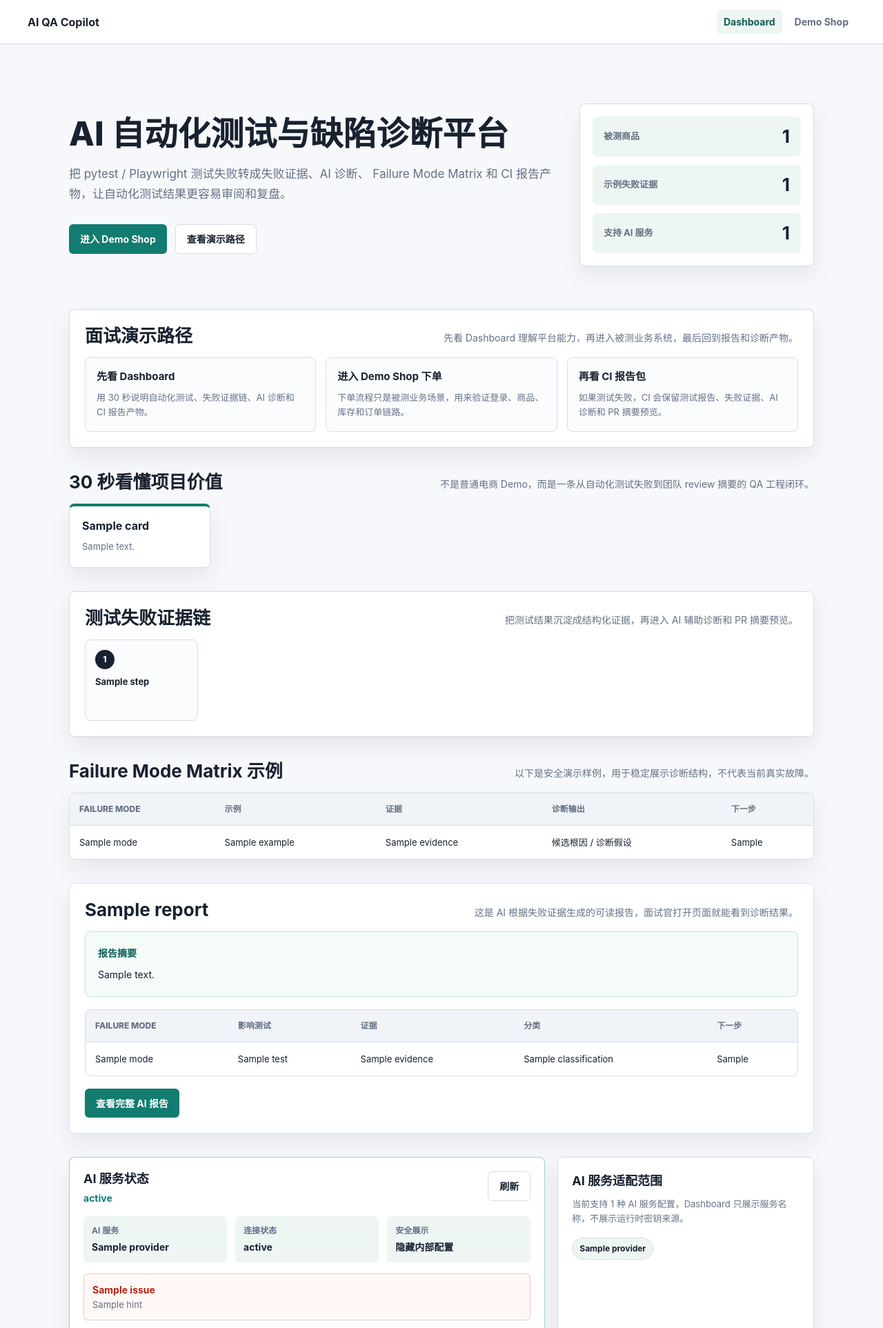
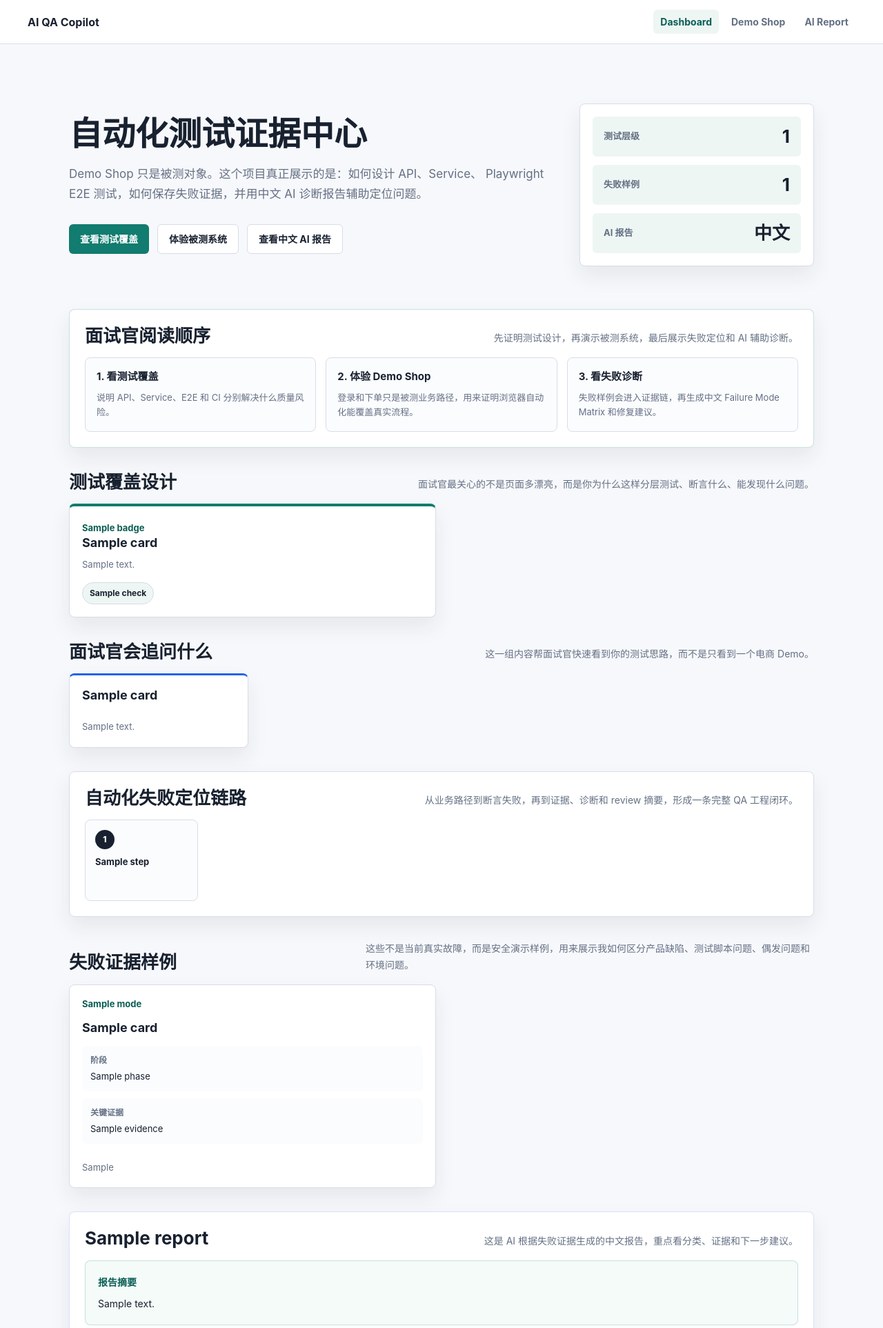
Before and after one commit to sbkyc/ai-qa-copilot, a FastAPI app: template app/templates/dashboard.html in a window 1280 px wide. Shown: the top 1925 px of the page at 69% size. Run offline with FastAPI, Linux system fonts and the light colour scheme; the template is opened without the code that fills it: most values are stand-ins (such as "Sample title", 1, 10 or a date in 2020).

Commit message:
reshape dashboard for interview demo

```diff
--- a/app/main.py
+++ b/app/main.py
@@ -55,41 +55,76 @@ PROVIDER_ISSUE_HINTS = {
     "unsupported_api_style": "检查 AI 服务调用方式配置。",
 }
 
-DASHBOARD_VALUE_CARDS = [
+TEST_COVERAGE_CARDS = [
     {
-        "title": "端到端 QA 自动化",
+        "title": "API 接口测试",
+        "badge": "pytest / FastAPI TestClient",
         "body": (
-            "FastAPI 被测系统配合 pytest API/service tests 与 Playwright E2E，"
-            "覆盖从接口到浏览器的关键路径。"
+            "验证登录、商品查询、订单创建、库存不足和错误响应，"
+            "重点看状态码、响应体和边界条件。"
         ),
+        "checks": [
+            "鉴权失败返回 401",
+            "库存不足返回 409",
+            "商品不存在返回 404",
+            "请求体验证返回 422",
+        ],
     },
     {
-        "title": "失败证据链",
+        "title": "Service 业务规则测试",
+        "badge": "pytest unit/service",
         "body": (
-            "测试失败会沉淀测试报告、结构化失败证据，以及可用时的浏览器截图或调试附件。"
+            "绕开页面直接验证核心业务规则，保证库存扣减、用户认证和订单状态"
+            "不依赖浏览器才能发现问题。"
         ),
+        "checks": ["认证逻辑", "库存扣减", "订单状态", "异常分支"],
     },
     {
-        "title": "AI 辅助诊断",
-        "body": "把失败上下文组织成 Failure Mode Matrix，输出证据、分类、候选根因和下一步建议。",
+        "title": "浏览器 E2E 测试",
+        "badge": "Playwright",
+        "body": (
+            "覆盖真实用户路径：进入系统、登录、查看商品、创建订单。"
+            "它证明被测系统不是静态页面，而是可自动化验证的业务流程。"
+        ),
+        "checks": ["登录流程", "商品列表", "创建订单", "错误提示"],
     },
     {
-        "title": "AI 服务安全边界",
-        "body": "AI 服务状态可观察，但不展示密钥或内部配置。",
+        "title": "CI 验证链路",
+        "badge": "GitHub Actions",
+        "body": (
+            "每次提交自动跑 lint、API 测试、E2E 测试，并保留报告产物，"
+            "面试时能证明测试不是只在本机跑过。"
+        ),
+        "checks": ["Ruff", "pytest", "Playwright", "诊断报告"],
+    },
+]
+
+INTERVIEW_REVIEW_CARDS = [
+    {
+        "title": "你测了什么",
+        "body": "页面把 API、Service、E2E 和 CI 分开展示，避免只说“我写了自动化测试”。",
     },
     {
-        "title": "CI 作品集产物",
-        "body": "真实 CI 报告包与安全演示报告包，让面试官不用复现失败，也能看到完整 QA 交付物。",
+        "title": "失败怎么定位",
+        "body": "失败样例会展示 phase、测试节点、关键证据和可能责任边界，方便讲定位思路。",
+    },
+    {
+        "title": "AI 有什么价值",
+        "body": "AI 报告只做辅助归类和候选根因，不替代 pytest / Playwright 的质量门禁。",
+    },
+    {
+        "title": "安全边界在哪里",
+        "body": "页面只展示连接状态和脱敏摘要，不展示密钥、内部地址或运行时配置来源。",
     },
 ]
 
 DASHBOARD_PIPELINE_STEPS = [
-    "pytest / Playwright",
+    "被测业务路径",
+    "自动化断言",
     "结构化失败证据",
-    "AI 诊断",
+    "中文 AI 诊断",
     "Failure Mode Matrix",
-    "PR 摘要预览",
-    "CI 报告包",
+    "团队 Review 摘要",
 ]
 
 FAILURE_MODE_ROWS = [
@@ -390,18 +425,99 @@ def _provider_health_view_model() -> dict[str, object]:
     }
 
 
+def _dashboard_ai_mode_view_model(
+    provider_health: dict[str, object],
+) -> dict[str, object]:
+    if provider_health["ok"]:
+        return {
+            "ok": True,
+            "status_label": "实时 AI 已连接",
+            "mode_label": "可现场生成中文诊断",
+            "body": "已连接实时 AI 诊断能力，页面仍隐藏密钥、模型和内部地址。",
+        }
+
+    issue_labels = {
+        str(issue["label"])
+        for issue in provider_health["issues"]
+        if isinstance(issue, dict) and "label" in issue
+    }
+    if issue_labels.difference({"AI 服务未连接"}):
+        return {
+            "ok": False,
+            "status_label": "AI 配置需检查",
+            "mode_label": "本地报告可用",
+            "body": "现场生成前需要检查 AI 配置；Dashboard 仍可展示安全样例和已生成报告。",
+        }
+
+    return {
+        "ok": False,
+        "status_label": "本地 fallback 模式",
+        "mode_label": "不影响面试演示",
+        "body": "未连接实时 AI 时，仍可展示安全样例、fallback 报告和完整测试证据链。",
+    }
+
+
+def _failure_mode_display(artifact: FailureArtifact) -> tuple[str, str]:
+    keywords = {keyword.lower() for keyword in artifact.keywords}
+    phase = artifact.phase.lower()
+    if phase == "setup" or keywords.intersection({"fixture", "setup"}):
+        return "环境 / fixture 问题", "说明失败发生在测试前置阶段，不应误判为业务缺陷。"
+    if "flaky" in keywords:
+        return "偶发 / 时序问题", "说明自动化测试需要关注等待条件、异步请求和稳定性。"
+    if keywords.intersection({"api-assertion", "contract"}):
+        return "API 契约问题", "说明接口请求体、响应 schema 或前后端契约发生漂移。"
+    if keywords.intersection({"playwright", "e2e", "visibility"}):
+        return "UI / E2E 行为问题", "说明浏览器路径能捕获用户实际看得到的页面状态问题。"
+    if "api" in keywords:
+        return "产品 / API 行为问题", "说明接口状态码、业务异常映射或服务端处理不符合预期。"
+    return "未分类失败", "说明需要先补充 keywords 或失败上下文，才能稳定归因。"
+
+
+def _short_failure_evidence(longrepr: str) -> str:
+    for line in longrepr.splitlines():
+        stripped = line.strip()
+        if stripped:
+            return stripped[:160]
+    return "失败证据为空，需要检查测试产物采集逻辑。"
+
+
+def _display_test_name(nodeid: str) -> str:
+    return nodeid.rsplit("::", 1)[-1].replace("_", " ")
+
+
+def _failure_evidence_cards(artifacts: list[FailureArtifact]) -> list[dict[str, str]]:
+    cards: list[dict[str, str]] = []
+    for artifact in artifacts[:6]:
+        mode, qa_value = _failure_mode_display(artifact)
+        cards.append(
+            {
+                "mode": mode,
+                "test_name": _display_test_name(artifact.nodeid),
+                "phase": artifact.phase,
+                "evidence": _short_failure_evidence(artifact.longrepr),
+                "qa_value": qa_value,
+            }
+        )
+    return cards
+
+
 def _dashboard_context(db: sqlite3.Connection) -> dict[str, object]:
     sample_artifacts = load_failure_artifacts("reports/examples")
     provider_specs = supported_provider_specs()
+    provider_health = _provider_health_view_model()
     return {
-        "provider_health": _provider_health_view_model(),
+        "provider_health": provider_health,
+        "ai_mode": _dashboard_ai_mode_view_model(provider_health),
         "product_count": len(list_products(db)),
+        "coverage_count": len(TEST_COVERAGE_CARDS),
         "sample_artifact_count": len(sample_artifacts),
         "provider_count": len(provider_specs),
         "provider_names": list(provider_specs),
-        "value_cards": DASHBOARD_VALUE_CARDS,
+        "coverage_cards": TEST_COVERAGE_CARDS,
+        "review_cards": INTERVIEW_REVIEW_CARDS,
         "pipeline_steps": DASHBOARD_PIPELINE_STEPS,
         "failure_mode_rows": FAILURE_MODE_ROWS,
+        "failure_evidence_cards": _failure_evidence_cards(sample_artifacts),
         "artifact_cards": ARTIFACT_CARDS,
         "latest_report": _latest_report_view_model(),
     }
--- a/app/static/styles.css
+++ b/app/static/styles.css
@@ -223,11 +223,154 @@ body {
 
 .value-card p,
 .artifact-card p,
-.provider-list p {
+.provider-list p,
+.coverage-card p,
+.review-card p,
+.evidence-card p,
+.tested-system-card p {
   margin: 10px 0 0;
   color: var(--muted);
   font-size: 13px;
   line-height: 1.65;
+}
+
+.coverage-grid {
+  display: grid;
+  grid-template-columns: repeat(2, minmax(0, 1fr));
+  gap: 16px;
+}
+
+.coverage-card,
+.review-card,
+.evidence-card {
+  display: grid;
+  gap: 14px;
+  padding: 18px;
+  border: 1px solid var(--border);
+  border-radius: 8px;
+  background: var(--surface);
+  box-shadow: var(--shadow);
+}
+
+.coverage-card {
+  border-top: 4px solid var(--accent);
+}
+
+.coverage-card:nth-child(2) {
+  border-top-color: var(--blue);
+}
+
+.coverage-card:nth-child(3) {
+  border-top-color: var(--violet);
+}
+
+.coverage-card:nth-child(4) {
+  border-top-color: var(--amber);
+}
+
+.coverage-card strong,
+.evidence-card strong,
+.artifact-card strong {
+  color: var(--accent-dark);
+  font-size: 13px;
+}
+
+.coverage-card h3,
+.review-card h3,
+.evidence-card h3 {
+  margin: 0;
+  color: var(--text);
+  font-size: 18px;
+  line-height: 1.25;
+}
+
+.check-list {
+  display: flex;
+  flex-wrap: wrap;
+  gap: 8px;
+  margin: 0;
+  padding: 0;
+  list-style: none;
+}
+
+.check-list li {
+  border: 1px solid var(--border);
+  border-radius: 999px;
+  padding: 6px 10px;
+  background: var(--surface-soft);
+  color: var(--text);
+  font-size: 12px;
+  font-weight: 700;
+}
+
+.review-grid {
+  display: grid;
+  grid-template-columns: repeat(4, minmax(0, 1fr));
+  gap: 14px;
+}
+
+.review-card {
+  border-top: 3px solid var(--blue);
+}
+
+.review-card:nth-child(2) {
+  border-top-color: var(--accent);
+}
+
+.review-card:nth-child(3) {
+  border-top-color: var(--violet);
+}
+
+.review-card:nth-child(4) {
+  border-top-color: var(--amber);
+}
+
+.evidence-grid {
+  display: grid;
+  grid-template-columns: repeat(2, minmax(0, 1fr));
+  gap: 16px;
+}
+
+.evidence-card {
+  align-content: start;
+}
+
+.evidence-card dl {
+  display: grid;
+  gap: 10px;
+  margin: 0;
+}
+
+.evidence-card dl div {
+  padding: 12px;
+  border-radius: 6px;
+  background: #fbfcfe;
+}
+
+.evidence-card dt {
+  color: var(--muted);
+  font-size: 12px;
+  font-weight: 800;
+}
+
+.evidence-card dd {
+  margin: 4px 0 0;
+  color: var(--text);
+  font-size: 13px;
+  line-height: 1.55;
+  overflow-wrap: anywhere;
+}
+
+.tested-system-card {
+  display: grid;
+  gap: 16px;
+  padding: 20px;
+}
+
+.tested-system-card h2 {
+  margin: 0;
+  color: var(--text);
+  font-size: 18px;
 }
 
 .pipeline-panel {
@@ -921,6 +1064,9 @@ button:hover,
   }
 
   .value-grid,
+  .coverage-grid,
+  .review-grid,
+  .evidence-grid,
   .demo-path-steps,
   .result-next-grid,
   .pipeline-steps {
--- a/app/templates/dashboard.html
+++ b/app/templates/dashboard.html
@@ -3,7 +3,7 @@
   <head>
     <meta charset="utf-8">
     <meta name="viewport" content="width=device-width, initial-scale=1">
-    <title>AI 自动化测试与缺陷诊断平台</title>
+    <title>自动化测试证据中心</title>
     <link rel="stylesheet" href="/static/styles.css">
   </head>
   <body>
@@ -12,67 +12,92 @@
       <nav class="topbar-nav" aria-label="主导航">
         <a href="/" aria-current="page">Dashboard</a>
         <a href="/login">Demo Shop</a>
+        <a href="/diagnosis-report">AI Report</a>
       </nav>
     </header>
 
     <main class="dashboard-shell">
       <section class="dashboard-hero" aria-labelledby="dashboard-title">
         <div class="dashboard-hero-copy">
-          <h1 id="dashboard-title">AI 自动化测试与缺陷诊断平台</h1>
+          <h1 id="dashboard-title">自动化测试证据中心</h1>
           <p>
-            把 pytest / Playwright 测试失败转成失败证据、AI 诊断、
-            Failure Mode Matrix 和 CI 报告产物，让自动化测试结果更容易审阅和复盘。
+            Demo Shop 只是被测对象。这个项目真正展示的是：如何设计 API、Service、
+            Playwright E2E 测试，如何保存失败证据，并用中文 AI 诊断报告辅助定位问题。
           </p>
           <div class="hero-actions">
-            <a class="button-link" href="/login">进入 Demo Shop</a>
-            <a class="button-link button-link-secondary" href="#demo-path-title">查看演示路径</a>
+            <a class="button-link" href="#coverage-title">查看测试覆盖</a>
+            <a class="button-link button-link-secondary" href="/login">体验被测系统</a>
+            <a class="button-link button-link-secondary" href="/diagnosis-report">查看中文 AI 报告</a>
           </div>
         </div>
-        <aside class="hero-summary" aria-label="项目实时概览">
+        <aside class="hero-summary" aria-label="项目测试概览">
           <div>
-            <span>被测商品</span>
-            <strong>{{ product_count }}</strong>
+            <span>测试层级</span>
+            <strong>{{ coverage_count }}</strong>
           </div>
           <div>
-            <span>示例失败证据</span>
+            <span>失败样例</span>
             <strong>{{ sample_artifact_count }}</strong>
           </div>
           <div>
-            <span>支持 AI 服务</span>
-            <strong>{{ provider_count }}</strong>
+            <span>AI 报告</span>
+            <strong>中文</strong>
           </div>
         </aside>
       </section>
 
       <section class="dashboard-section demo-path-panel" aria-labelledby="demo-path-title">
         <div class="section-heading">
-          <h2 id="demo-path-title">面试演示路径</h2>
-          <p>先看 Dashboard 理解平台能力，再进入被测业务系统，最后回到报告和诊断产物。</p>
+          <h2 id="demo-path-title">面试官阅读顺序</h2>
+          <p>先证明测试设计，再演示被测系统，最后展示失败定位和 AI 辅助诊断。</p>
         </div>
         <ol class="demo-path-steps">
           <li>
-            <strong>先看 Dashboard</strong>
-            <span>用 30 秒说明自动化测试、失败证据链、AI 诊断和 CI 报告产物。</span>
+            <strong>1. 看测试覆盖</strong>
+            <span>说明 API、Service、E2E 和 CI 分别解决什么质量风险。</span>
           </li>
           <li>
-            <strong>进入 Demo Shop 下单</strong>
-            <span>下单流程只是被测业务场景，用来验证登录、商品、库存和订单链路。</span>
+            <strong>2. 体验 Demo Shop</strong>
+            <span>登录和下单只是被测业务路径，用来证明浏览器自动化能覆盖真实流程。</span>
           </li>
           <li>
-            <strong>再看 CI 报告包</strong>
-            <span>如果测试失败，CI 会保留测试报告、失败证据、AI 诊断和 PR 摘要预览。</span>
+            <strong>3. 看失败诊断</strong>
+            <span>失败样例会进入证据链，再生成中文 Failure Mode Matrix 和修复建议。</span>
           </li>
         </ol>
       </section>
 
-      <section class="dashboard-section" aria-labelledby="value-title">
+      <section class="dashboard-section" aria-labelledby="coverage-title">
         <div class="section-heading">
-          <h2 id="value-title">30 秒看懂项目价值</h2>
-          <p>不是普通电商 Demo，而是一条从自动化测试失败到团队 review 摘要的 QA 工程闭环。</p>
+          <h2 id="coverage-title">测试覆盖设计</h2>
+          <p>面试官最关心的不是页面多漂亮，而是你为什么这样分层测试、断言什么、能发现什么问题。</p>
         </div>
-        <div class="value-grid">
-          {% for card in value_cards %}
-            <article class="value-card">
+        <div class="coverage-grid">
+          {% for card in coverage_cards %}
+            <article class="coverage-card">
+              <div>
+                <strong>{{ card.badge }}</strong>
+                <h3>{{ card.title }}</h3>
+                <p>{{ card.body }}</p>
+              </div>
+              <ul class="check-list">
+                {% for check in card.checks %}
+                  <li>{{ check }}</li>
+                {% endfor %}
+              </ul>
+            </article>
+          {% endfor %}
+        </div>
+      </section>
+
+      <section class="dashboard-section" aria-labelledby="review-title">
+        <div class="section-heading">
+          <h2 id="review-title">面试官会追问什么</h2>
+          <p>这一组内容帮面试官快速看到你的测试思路，而不是只看到一个电商 Demo。</p>
+        </div>
+        <div class="review-grid">
+          {% for card in review_cards %}
+            <article class="review-card">
               <h3>{{ card.title }}</h3>
               <p>{{ card.body }}</p>
             </article>
@@ -82,8 +107,8 @@
 
       <section class="dashboard-section pipeline-panel" aria-labelledby="pipeline-title">
         <div class="section-heading">
-          <h2 id="pipeline-title">测试失败证据链</h2>
-          <p>把测试结果沉淀成结构化证据，再进入 AI 辅助诊断和 PR 摘要预览。</p>
+          <h2 id="pipeline-title">自动化失败定位链路</h2>
+          <p>从业务路径到断言失败，再到证据、诊断和 review 摘要，形成一条完整 QA 工程闭环。</p>
         </div>
         <ol class="pipeline-steps">
           {% for step in pipeline_steps %}
@@ -95,41 +120,36 @@
         </ol>
       </section>
 
-      <section class="dashboard-section matrix-panel" aria-labelledby="matrix-title">
+      <section class="dashboard-section" aria-labelledby="evidence-title">
         <div class="section-heading">
-          <h2 id="matrix-title">Failure Mode Matrix 示例</h2>
-          <p>以下是安全演示样例，用于稳定展示诊断结构，不代表当前真实故障。</p>
+          <h2 id="evidence-title">失败证据样例</h2>
+          <p>这些不是当前真实故障，而是安全演示样例，用来展示我如何区分产品缺陷、测试脚本问题、偶发问题和环境问题。</p>
         </div>
-        <div class="matrix-scroll">
-          <table class="matrix-table">
-            <thead>
-              <tr>
-                <th>Failure Mode</th>
-                <th>示例</th>
-                <th>证据</th>
-                <th>诊断输出</th>
-                <th>下一步</th>
-              </tr>
-            </thead>
-            <tbody>
-              {% for row in failure_mode_rows %}
-                <tr>
-                  <td>{{ row.mode }}</td>
-                  <td>{{ row.example }}</td>
-                  <td>{{ row.evidence }}</td>
-                  <td>候选根因 / 诊断假设</td>
-                  <td>{{ row.next_action }}</td>
-                </tr>
-              {% endfor %}
-            </tbody>
-          </table>
+        <div class="evidence-grid">
+          {% for card in failure_evidence_cards %}
+            <article class="evidence-card">
+              <strong>{{ card.mode }}</strong>
+              <h3>{{ card.test_name }}</h3>
+              <dl>
+                <div>
+                  <dt>阶段</dt>
+                  <dd>{{ card.phase }}</dd>
+                </div>
+                <div>
+                  <dt>关键证据</dt>
+                  <dd>{{ card.evidence }}</dd>
+                </div>
+              </dl>
+              <p>{{ card.qa_value }}</p>
+            </article>
+          {% endfor %}
         </div>
       </section>
 
       <section class="dashboard-section report-preview-panel" aria-labelledby="latest-report-title">
         <div class="section-heading">
           <h2 id="latest-report-title">{{ latest_report.title }}</h2>
-          <p>这是 AI 根据失败证据生成的可读报告，面试官打开页面就能看到诊断结果。</p>
+          <p>这是 AI 根据失败证据生成的中文报告，重点看分类、证据和下一步建议。</p>
         </div>
         <div class="report-preview-card">
           <div class="report-preview-summary">
@@ -165,64 +185,68 @@
             <p class="boundary-note">还没有可展示的矩阵内容。生成 AI 诊断报告后，这里会自动更新。</p>
           {% endif %}
           <div class="report-preview-actions">
-            <a class="button-link" href="/diagnosis-report">查看完整 AI 报告</a>
+            <a class="button-link" href="/diagnosis-report">查看完整中文 AI 报告</a>
           </div>
         </div>
       </section>
 
       <section class="dashboard-two-column">
-        <section class="panel provider-status provider-status-{{ 'ok' if provider_health.ok else 'warning' }}" aria-labelledby="dashboard-provider-title">
+        <section class="panel tested-system-card" aria-labelledby="tested-system-title">
+          <h2 id="tested-system-title">被测业务系统</h2>
+          <p>
+            Demo Shop 提供登录、商品、库存和订单路径，目的是让 API 测试和 Playwright E2E
+            有真实可执行的目标。
+          </p>
+          <dl class="provider-status-meta">
+            <div>
+              <dt>商品数量</dt>
+              <dd>{{ product_count }}</dd>
+            </div>
+            <div>
+              <dt>主流程</dt>
+              <dd>登录到下单</dd>
+            </div>
+            <div>
+              <dt>测试价值</dt>
+              <dd>端到端验证</dd>
+            </div>
+          </dl>
+          <a class="button-link" href="/login">进入 Demo Shop</a>
+        </section>
+
+        <section class="panel provider-status provider-status-{{ 'ok' if ai_mode.ok else 'warning' }}" aria-labelledby="dashboard-ai-mode-title">
           <div class="provider-status-header">
             <div>
-              <h2 id="dashboard-provider-title">AI 服务状态</h2>
-              <p class="provider-status-summary">{{ provider_health.status_label }}</p>
+              <h2 id="dashboard-ai-mode-title">AI 诊断模式</h2>
+              <p class="provider-status-summary">{{ ai_mode.status_label }}</p>
             </div>
             <a class="button-link button-link-secondary" href="/">刷新</a>
           </div>
           <dl class="provider-status-meta">
             <div>
-              <dt>AI 服务</dt>
-              <dd>{{ provider_health.provider }}</dd>
+              <dt>生成方式</dt>
+              <dd>{{ ai_mode.mode_label }}</dd>
             </div>
             <div>
-              <dt>连接状态</dt>
-              <dd>{{ provider_health.status_label }}</dd>
+              <dt>报告语言</dt>
+              <dd>中文</dd>
             </div>
             <div>
               <dt>安全展示</dt>
               <dd>隐藏内部配置</dd>
             </div>
           </dl>
-          {% if provider_health.issues %}
-            <ul class="provider-issues" aria-label="AI 服务配置问题">
-              {% for issue in provider_health.issues %}
-                <li>
-                  <strong>{{ issue.label }}</strong>
-                  <span>{{ issue.hint }}</span>
-                </li>
-              {% endfor %}
-            </ul>
-          {% endif %}
+          <p>{{ ai_mode.body }}</p>
           <p class="boundary-note">
-            AI 服务状态只展示连接是否可用，不展示密钥或内部配置。
+            Dashboard 只展示诊断模式，不展示密钥或内部配置，也不展示 provider 名称、模型名或内部地址。
           </p>
-        </section>
-
-        <section class="panel provider-list" aria-labelledby="provider-list-title">
-          <h2 id="provider-list-title">AI 服务适配范围</h2>
-          <p>当前支持 {{ provider_count }} 种 AI 服务配置，Dashboard 只展示服务名称，不展示运行时密钥来源。</p>
-          <ul>
-            {% for provider in provider_names %}
-              <li>{{ provider }}</li>
-            {% endfor %}
-          </ul>
         </section>
       </section>
 
       <section class="dashboard-section" aria-labelledby="artifact-title">
         <div class="section-heading">
           <h2 id="artifact-title">报告产物</h2>
-          <p>CI 会保留测试报告、AI 诊断报告和 PR 摘要预览，方便面试时说明完整证据链。</p>
+          <p>CI 会保留测试报告、AI 诊断报告和 PR 摘要预览，方便说明完整证据链。</p>
         </div>
         <div class="artifact-grid">
           {% for artifact in artifact_cards %}
--- a/app/templates/diagnosis_report.html
+++ b/app/templates/diagnosis_report.html
@@ -3,7 +3,7 @@
   <head>
     <meta charset="utf-8">
     <meta name="viewport" content="width=device-width, initial-scale=1">
-    <title>最新 AI 诊断报告</title>
+    <title>中文 AI 诊断报告</title>
     <link rel="stylesheet" href="/static/styles.css">
   </head>
   <body>
@@ -20,8 +20,8 @@
       <section class="dashboard-section report-page-panel" aria-labelledby="report-page-title">
         <div class="section-heading">
           <div>
-            <h1 id="report-page-title">最新 AI 诊断报告</h1>
-            <p>这里展示 AI 根据自动化测试失败证据生成的完整诊断内容。</p>
+            <h1 id="report-page-title">中文 AI 诊断报告</h1>
+            <p>这里展示 AI 根据自动化测试失败证据生成的完整中文诊断内容。</p>
           </div>
           <a class="button-link button-link-secondary" href="/">返回 Dashboard</a>
         </div>
```
Also changed, not shown: app/db.py (+24 -12 lines), app/templates/order_success.html (+9 -8 lines), tests/api/test_web_pages.py (+34 -20 lines), tests/e2e/test_shop_flow.py (+13 -4 lines), tests/unit/test_db.py (added, +20 -0 lines).
